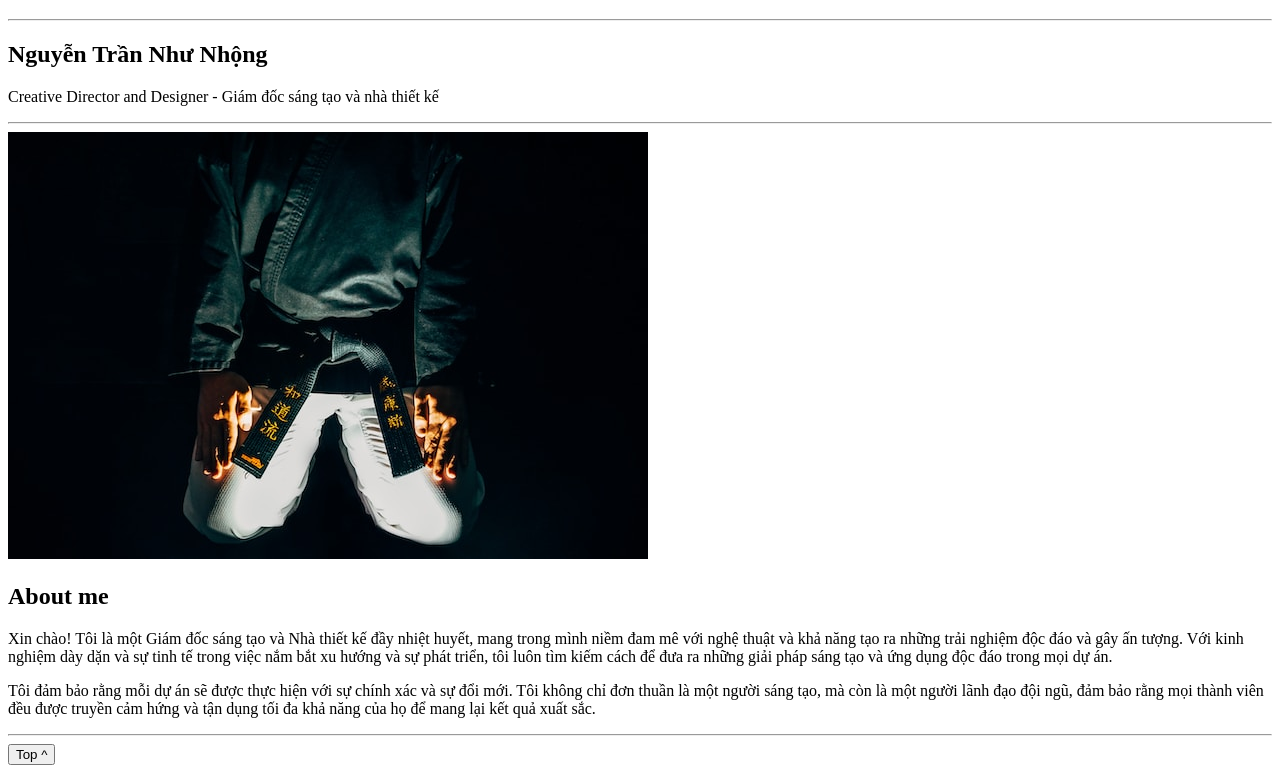
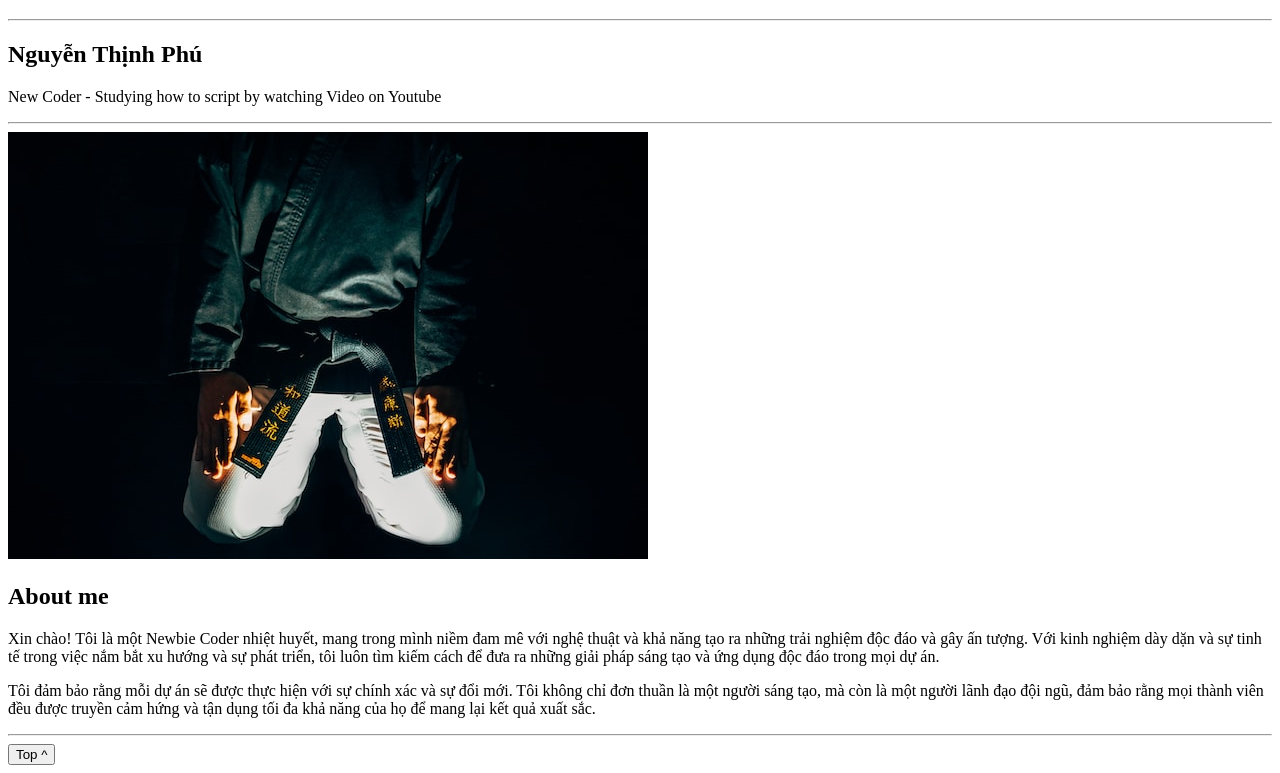
Before and after one commit to Funame2022/Coding-Space, a plain HTML site: page index.html in a window 1280 px wide. Shown: the part 90-863 px from the top of the page. Drawn offline with Linux system fonts and the light colour scheme.

Commit message:
update lần 1

```diff
--- a/index.html
+++ b/index.html
@@ -17,20 +17,16 @@
 
     <h1>Welcome to My Website!</h1>
     <hr>
-    <h2>Nguyễn Trần Như Nhộng</h2>
-    <p>Creative Director and Designer - Giám đốc sáng tạo và nhà thiết kế</p>
+    <h2>Nguyễn Thịnh Phú</h2>
+    <p>New Coder - Studying how to script by watching Video on Youtube</p>
     <hr>
 
     <a href="./more-info/contact.html"><img src="./assets/images/tuhoc.cc.jpg" alt="Admin Information"></a>
 
     <h2>About me</h2>
-    <p>Xin chào! Tôi là một Giám đốc sáng tạo và Nhà thiết kế đầy nhiệt huyết, mang trong mình niềm đam mê với nghệ
-        thuật và khả năng tạo ra những trải nghiệm độc đáo và gây ấn tượng. Với kinh nghiệm dày dặn và sự tinh tế trong
-        việc nắm bắt xu hướng và sự phát triển, tôi luôn tìm kiếm cách để đưa ra những giải pháp sáng tạo và ứng dụng
-        độc đáo trong mọi dự án.</p>
-    <p>Tôi đảm bảo rằng mỗi dự án sẽ được thực hiện với sự chính xác và sự đổi mới. Tôi không chỉ đơn thuần là một người
-        sáng tạo, mà còn là một người lãnh đạo đội ngũ, đảm bảo rằng mọi thành viên đều được truyền cảm hứng và tận dụng
-        tối đa khả năng của họ để mang lại kết quả xuất sắc.</p>
+    <p>Xin chào! Tôi là một Newbie Coder nhiệt huyết, mang trong mình niềm đam mê với nghệ thuật và khả năng tạo ra những trải nghiệm độc đáo và gây ấn tượng. Với kinh nghiệm dày dặn và sự tinh tế trong
+    việc nắm bắt xu hướng và sự phát triển, tôi luôn tìm kiếm cách để đưa ra những giải pháp sáng tạo và ứng dụng độc đáo trong mọi dự án.</p>
+    <p>Tôi đảm bảo rằng mỗi dự án sẽ được thực hiện với sự chính xác và sự đổi mới. Tôi không chỉ đơn thuần là một người sáng tạo, mà còn là một người lãnh đạo đội ngũ, đảm bảo rằng mọi thành viên đều được truyền cảm hứng và tận dụng tối đa khả năng của họ để mang lại kết quả xuất sắc.</p>
     <hr>
 
     <a href="#"><button>Top ^</button></a>
```
Also changed, not shown: more-info/contact.html (+4 -6 lines).
